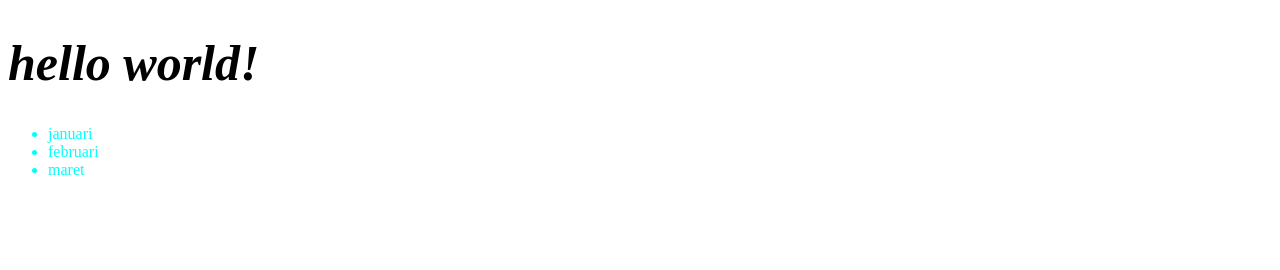
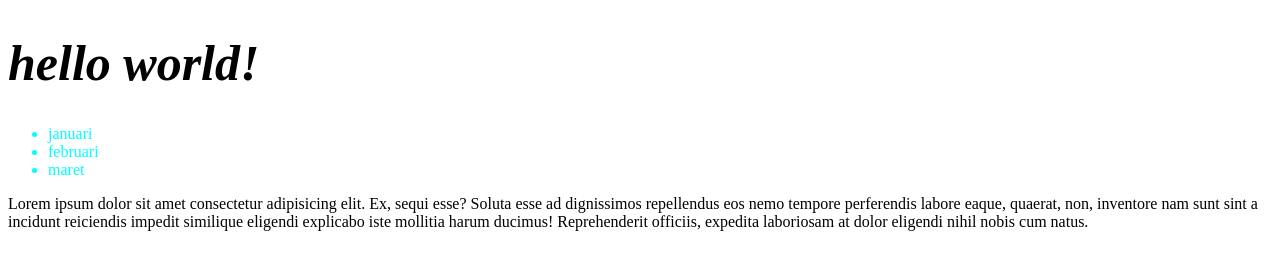
Before and after one commit to Dhanirhama/git-test, a plain HTML site: page index.html in a window 1280 px wide. Drawn offline with Linux system fonts and the light colour scheme.

Commit message:
menambahkan paragraf baru pada file html

```diff
--- a/index.html
+++ b/index.html
@@ -14,5 +14,6 @@
         <li>februari</li>
         <li>maret</li>
     </ul>
+    <p>Lorem ipsum dolor sit amet consectetur adipisicing elit. Ex, sequi esse? Soluta esse ad dignissimos repellendus eos nemo tempore perferendis labore eaque, quaerat, non, inventore nam sunt sint a incidunt reiciendis impedit similique eligendi explicabo iste mollitia harum ducimus! Reprehenderit officiis, expedita laboriosam at dolor eligendi nihil nobis cum natus.</p>
 </body>
 </html>
```
